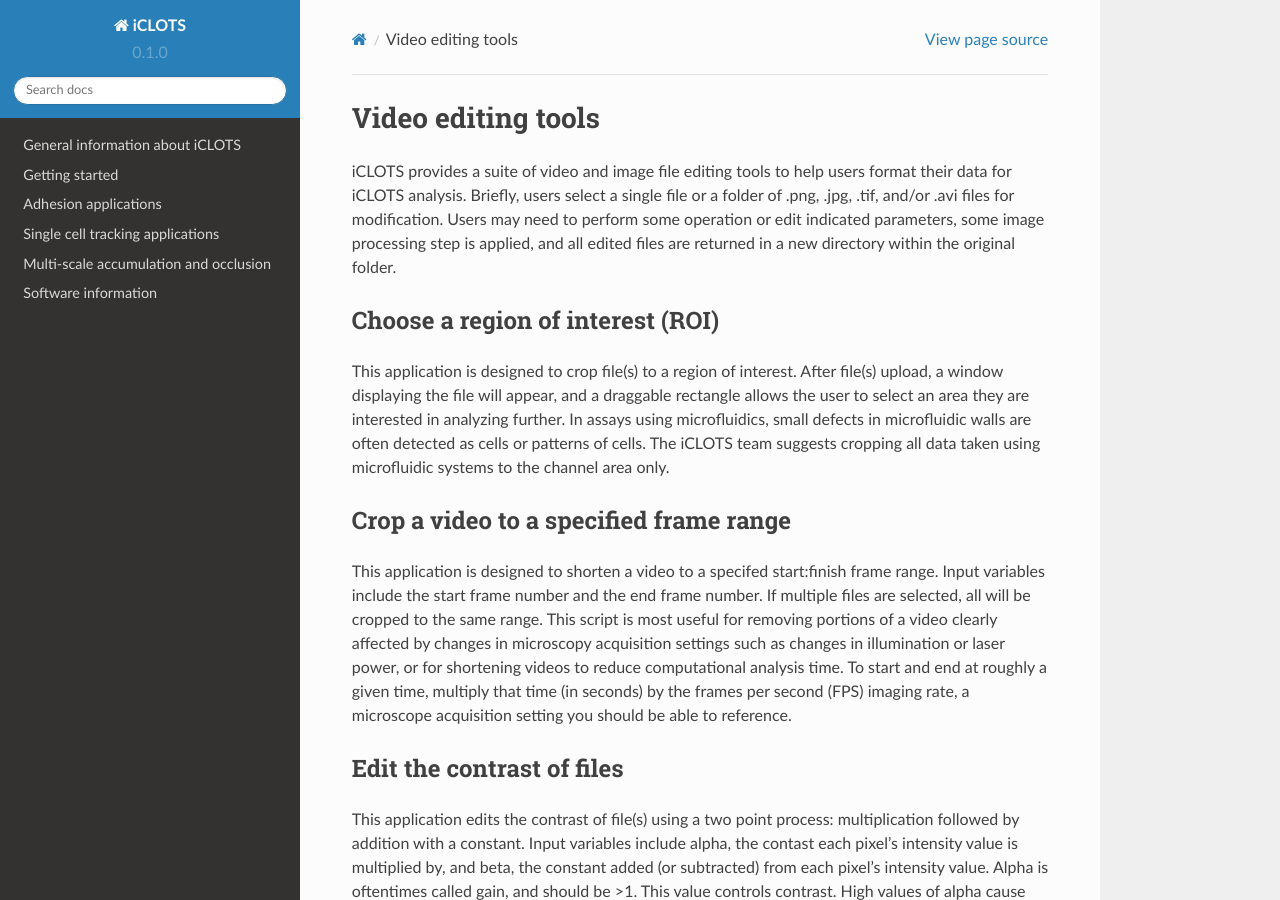
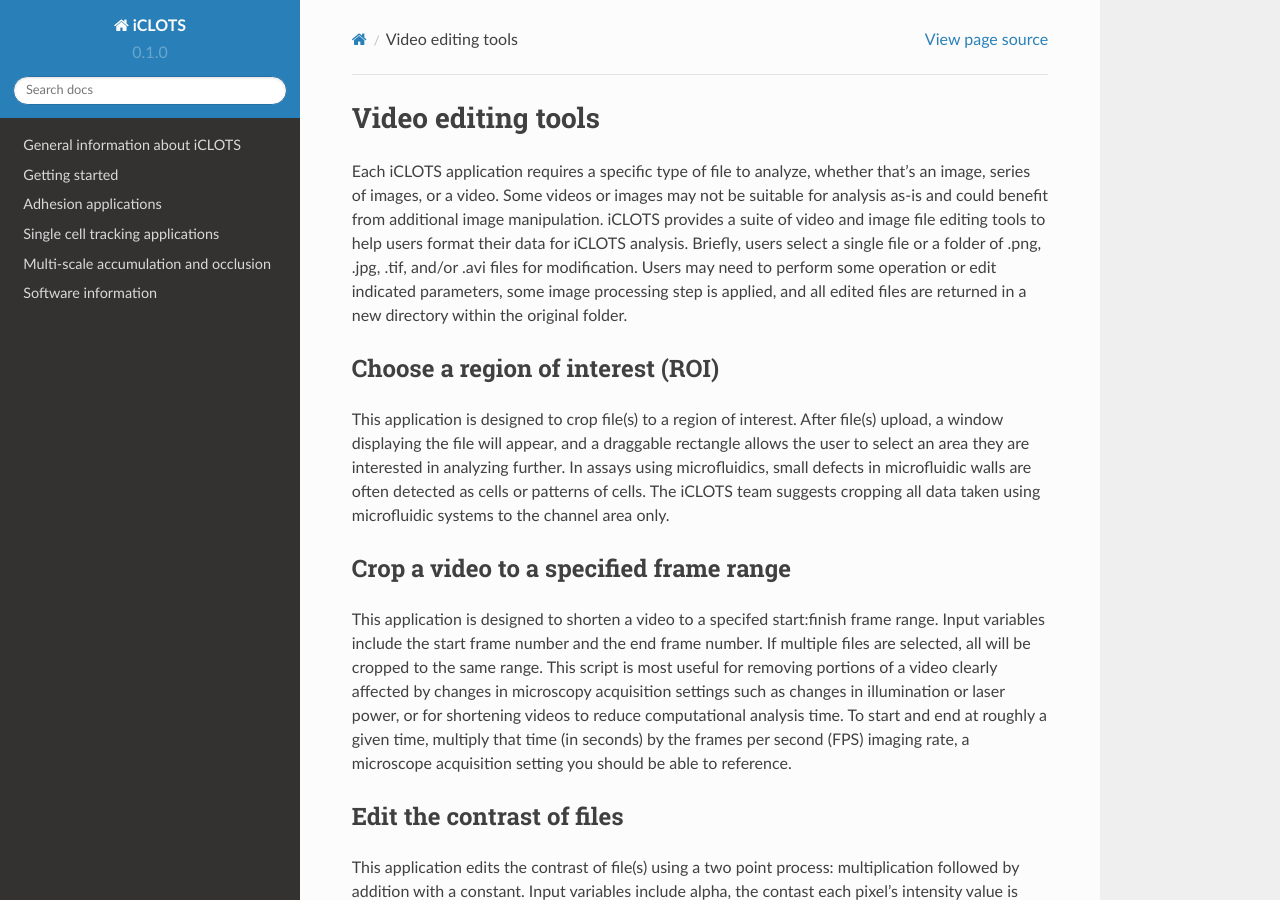
Before and after one commit to iCLOTS/documentation, a Sphinx documentation site: the page built from docs/source/video_editing.rst, in a window 1280 px wide and 900 px high. Built offline with Sphinx 7.4.7 and the Read the Docs theme 2.0.0, drawn with Linux system fonts in a browser that asks for light colours.

Commit message:
Update video_editing.rst

```diff
--- a/docs/source/video_editing.rst
+++ b/docs/source/video_editing.rst
@@ -1,7 +1,7 @@
 Video editing tools
 ==========================================
 
-| iCLOTS provides a suite of video and image file editing tools to help users format their data for iCLOTS analysis. Briefly, users select a single file or a folder of .png, .jpg, .tif, and/or .avi files for modification. Users may need to perform some operation or edit indicated parameters, some image processing step is applied, and all edited files are returned in a new directory within the original folder.
+| Each iCLOTS application requires a specific type of file to analyze, whether that's an image, series of images, or a video. Some videos or images may not be suitable for analysis as-is and could benefit from additional image manipulation. iCLOTS provides a suite of video and image file editing tools to help users format their data for iCLOTS analysis. Briefly, users select a single file or a folder of .png, .jpg, .tif, and/or .avi files for modification. Users may need to perform some operation or edit indicated parameters, some image processing step is applied, and all edited files are returned in a new directory within the original folder.
 
 .. _choose roi:
 
```
